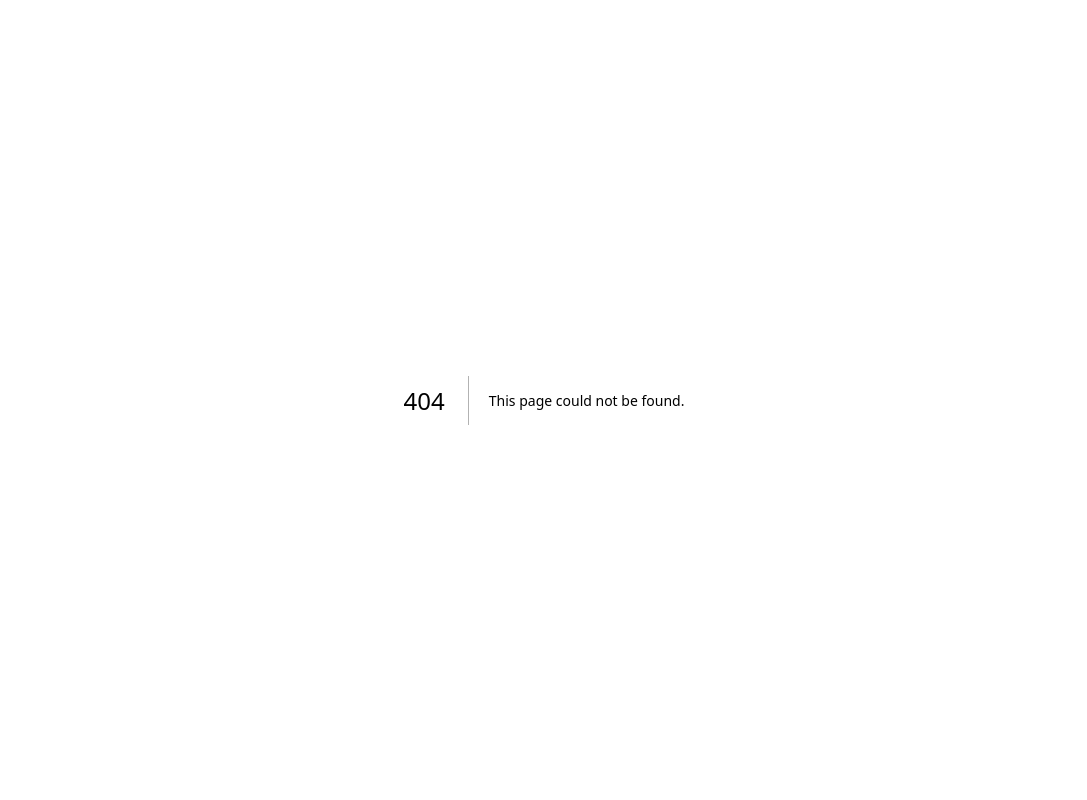
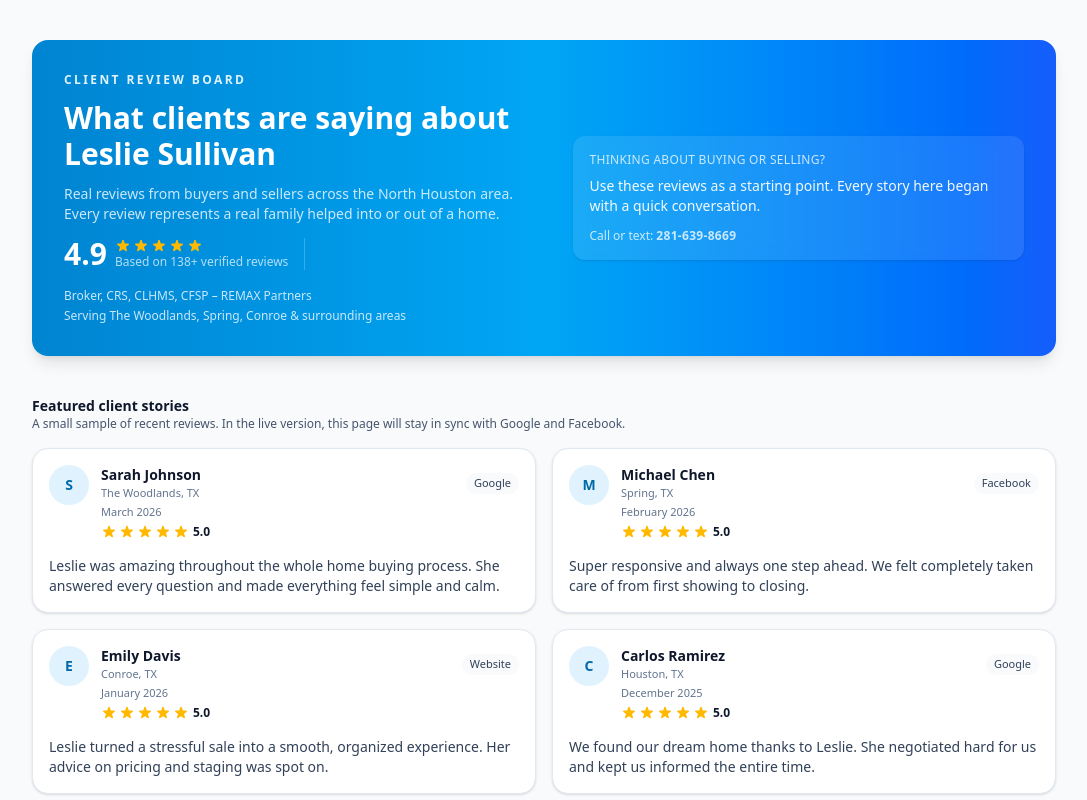
Before and after one commit to VenJami/follow-up-automation, a Next.js app: page /reviews in a window 1280 px wide. Before the commit this address had no page. Shown: the top 800 px of the page, without its empty margins (96-1183 px from the left). Built offline with nearby package versions, Linux system fonts and the light colour scheme.

Commit message:
Add Review Page

```diff
--- /dev/null
+++ b/src/app/reviews/page.tsx
@@ -0,0 +1,219 @@
+import type { Metadata } from "next";
+
+export const metadata: Metadata = {
+  title: "Client Review Board | Leslie Sullivan",
+  description:
+    "Public showcase of real client reviews for Leslie Sullivan – Hometown Realty Group.",
+};
+
+type ReviewSource = "Google" | "Facebook" | "Website";
+
+interface Review {
+  id: number;
+  name: string;
+  rating: number;
+  text: string;
+  source: ReviewSource;
+  date: string;
+  city?: string;
+}
+
+const mockReviews: Review[] = [
+  {
+    id: 1,
+    name: "Sarah Johnson",
+    rating: 5,
+    text: "Leslie was amazing throughout the whole home buying process. She answered every question and made everything feel simple and calm.",
+    source: "Google",
+    date: "March 2026",
+    city: "The Woodlands, TX",
+  },
+  {
+    id: 2,
+    name: "Michael Chen",
+    rating: 5,
+    text: "Super responsive and always one step ahead. We felt completely taken care of from first showing to closing.",
+    source: "Facebook",
+    date: "February 2026",
+    city: "Spring, TX",
+  },
+  {
+    id: 3,
+    name: "Emily Davis",
+    rating: 5,
+    text: "Leslie turned a stressful sale into a smooth, organized experience. Her advice on pricing and staging was spot on.",
+    source: "Website",
+    date: "January 2026",
+    city: "Conroe, TX",
+  },
+  {
+    id: 4,
+    name: "Carlos Ramirez",
+    rating: 5,
+    text: "We found our dream home thanks to Leslie. She negotiated hard for us and kept us informed the entire time.",
+    source: "Google",
+    date: "December 2025",
+    city: "Houston, TX",
+  },
+  {
+    id: 5,
+    name: "Alicia Brown",
+    rating: 4.9,
+    text: "Her local knowledge and network made all the difference. Highly recommend working with Leslie and her team.",
+    source: "Google",
+    date: "November 2025",
+    city: "Magnolia, TX",
+  },
+  {
+    id: 6,
+    name: "James Lee",
+    rating: 5,
+    text: "As first-time buyers we had a lot of nerves. Leslie walked us through every step and never rushed us.",
+    source: "Facebook",
+    date: "October 2025",
+    city: "Tomball, TX",
+  },
+];
+
+function StarRating({ value }: { value: number }) {
+  const fullStars = Math.round(value);
+
+  return (
+    <div className="flex items-center gap-0.5">
+      {Array.from({ length: 5 }).map((_, index) => (
+        <svg
+          key={index}
+          className={`h-4 w-4 ${
+            index < fullStars ? "text-amber-400" : "text-slate-200"
+          }`}
+          viewBox="0 0 20 20"
+          fill="currentColor"
+          aria-hidden="true"
+        >
+          <path d="M9.049 2.927c.3-.921 1.603-.921 1.902 0l1.07 3.292a1 1 0 00.95.69h3.462c.969 0 1.371 1.24.588 1.81l-2.8 2.034a1 1 0 00-.364 1.118l1.07 3.292c.3.921-.755 1.688-1.54 1.118l-2.8-2.034a1 1 0 00-1.175 0l-2.8 2.034c-.784.57-1.838-.197-1.539-1.118l1.07-3.292a1 1 0 00-.364-1.118L2.98 8.72c-.783-.57-.38-1.81.588-1.81h3.461a1 1 0 00.951-.69l1.07-3.292z" />
+        </svg>
+      ))}
+    </div>
+  );
+}
+
+function InitialAvatar({ name }: { name: string }) {
+  const initial = name.trim().charAt(0).toUpperCase() || "?";
+
+  return (
+    <div className="flex h-10 w-10 items-center justify-center rounded-full bg-sky-100 text-sm font-semibold text-sky-700">
+      {initial}
+    </div>
+  );
+}
+
+export default function PublicReviewBoardPage() {
+  const overallRating = 4.9;
+  const totalReviews = 138;
+
+  return (
+    <main className="min-h-screen bg-slate-50 px-4 py-10">
+      <div className="mx-auto max-w-5xl space-y-10">
+        {/* Hero */}
+        <section className="overflow-hidden rounded-2xl bg-gradient-to-r from-sky-600 via-sky-500 to-blue-600 p-6 shadow-lg text-white md:p-8">
+          <div className="flex flex-col gap-6 md:flex-row md:items-center md:justify-between">
+            <div className="space-y-3">
+              <p className="text-xs font-semibold uppercase tracking-[0.2em] text-sky-100">
+                Client Review Board
+              </p>
+              <h1 className="text-2xl font-semibold md:text-3xl">
+                What clients are saying about Leslie Sullivan
+              </h1>
+              <p className="max-w-xl text-sm text-sky-100/90">
+                Real reviews from buyers and sellers across the North Houston area. Every
+                review represents a real family helped into or out of a home.
+              </p>
+              <div className="flex flex-wrap items-center gap-4 text-sm">
+                <div className="flex items-center gap-2">
+                  <span className="text-3xl font-semibold">{overallRating.toFixed(1)}</span>
+                  <div>
+                    <StarRating value={overallRating} />
+                    <p className="text-xs text-sky-100/80">
+                      Based on {totalReviews}+ verified reviews
+                    </p>
+                  </div>
+                </div>
+                <div className="h-8 w-px bg-sky-300/40" />
+                <div className="space-y-1 text-xs text-sky-100/90">
+                  <p>Broker, CRS, CLHMS, CFSP – REMAX Partners</p>
+                  <p>Serving The Woodlands, Spring, Conroe &amp; surrounding areas</p>
+                </div>
+              </div>
+            </div>
+            <div className="rounded-xl bg-white/10 p-4 text-sm shadow-sm backdrop-blur-sm">
+              <p className="text-xs font-medium uppercase tracking-wide text-sky-100/90">
+                Thinking about buying or selling?
+              </p>
+              <p className="mt-2 text-sm text-sky-50">
+                Use these reviews as a starting point. Every story here began with a quick
+                conversation.
+              </p>
+              <p className="mt-3 text-xs text-sky-100/90">
+                Call or text:{" "}
+                <span className="font-semibold tracking-wide">281-639-8669</span>
+              </p>
+            </div>
+          </div>
+        </section>
+
+        {/* Review cards */}
+        <section className="space-y-4">
+          <div className="flex flex-col gap-2 md:flex-row md:items-baseline md:justify-between">
+            <div>
+              <h2 className="text-sm font-semibold text-slate-900">
+                Featured client stories
+              </h2>
+              <p className="text-xs text-slate-600">
+                A small sample of recent reviews. In the live version, this page will stay
+                in sync with Google and Facebook.
+              </p>
+            </div>
+          </div>
+
+          <div className="grid gap-4 md:grid-cols-2">
+            {mockReviews.map((review) => (
+              <article
+                key={review.id}
+                className="flex flex-col rounded-2xl border border-slate-200 bg-white p-4 shadow-sm"
+              >
+                <div className="mb-2 flex items-start gap-3">
+                  <InitialAvatar name={review.name} />
+                  <div className="flex-1 min-w-0">
+                    <div className="flex items-center justify-between gap-2">
+                      <div className="min-w-0">
+                        <p className="truncate text-sm font-semibold text-slate-900">
+                          {review.name}
+                        </p>
+                        {review.city && (
+                          <p className="truncate text-[11px] text-slate-500">
+                            {review.city}
+                          </p>
+                        )}
+                      </div>
+                      <span className="shrink-0 rounded-full bg-slate-50 px-2 py-0.5 text-[11px] font-medium text-slate-700">
+                        {review.source}
+                      </span>
+                    </div>
+                    <p className="mt-0.5 text-[11px] text-slate-500">{review.date}</p>
+                    <div className="mt-1 flex items-center gap-1">
+                      <StarRating value={review.rating} />
+                      <span className="text-xs font-semibold text-slate-900">
+                        {review.rating.toFixed(1)}
+                      </span>
+                    </div>
+                  </div>
+                </div>
+                <p className="mt-2 text-sm text-slate-700">{review.text}</p>
+              </article>
+            ))}
+          </div>
+        </section>
+      </div>
+    </main>
+  );
+}
```
